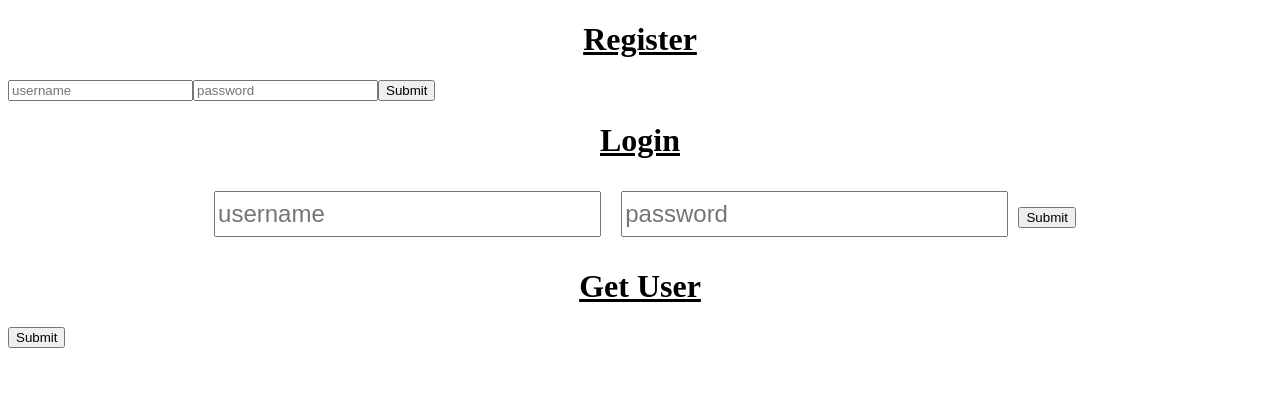
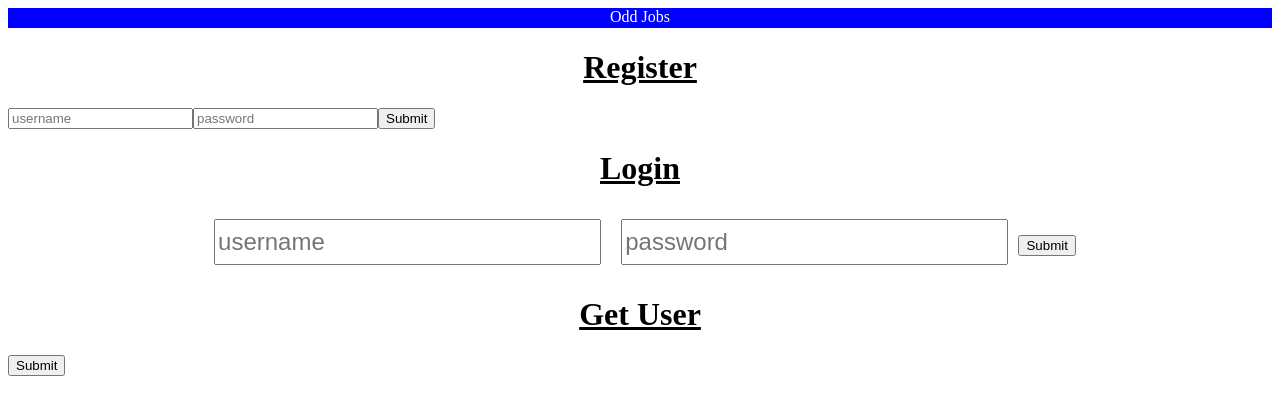
Before and after one commit to tniles320/project-3, a React (Create React App) app in the folder client/: page / in a window 1280 px wide. Shown: the top 414 px of the page. Built offline with nearby package versions, Linux system fonts and the light colour scheme.

Commit message:
adding nav and styling

```diff
--- a/client/src/App.js
+++ b/client/src/App.js
@@ -1,9 +1,11 @@
 import React from "react";
 import Home from "./pages/Home";
+import Nav from "./components/Nav";
 
 function App() {
   return (
     <div>
+      <Nav />
       <Home />
     </div>
   );
--- /dev/null
+++ b/client/src/components/Nav/index.js
@@ -0,0 +1,8 @@
+import React from "react";
+import "./style.css";
+
+function Nav() {
+  return <div id="nav">Odd Jobs</div>;
+}
+
+export default Nav;
--- /dev/null
+++ b/client/src/components/Nav/style.css
@@ -0,0 +1,7 @@
+#nav {
+    height: 20px;
+    background-color: blue;
+    width: 100%;
+    text-align: center;
+    color: white;
+}
```
Also changed, not shown: client/src/pages/Home/index.js (+4 -4 lines), client/src/pages/Home/style.css (renamed from client/src/pages/styles/home.css), 1 other file (tests, documents, lock files or other folders).
